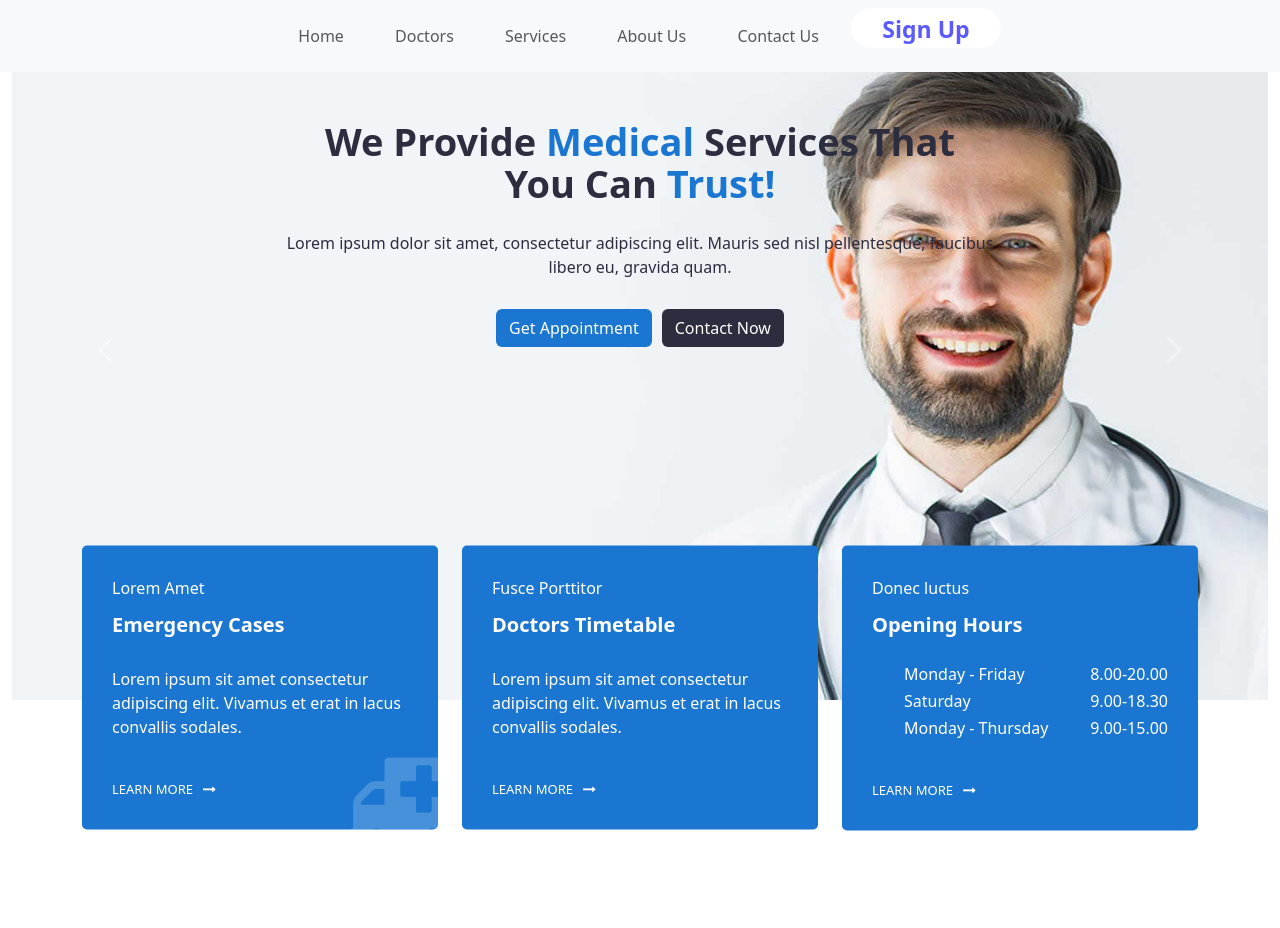
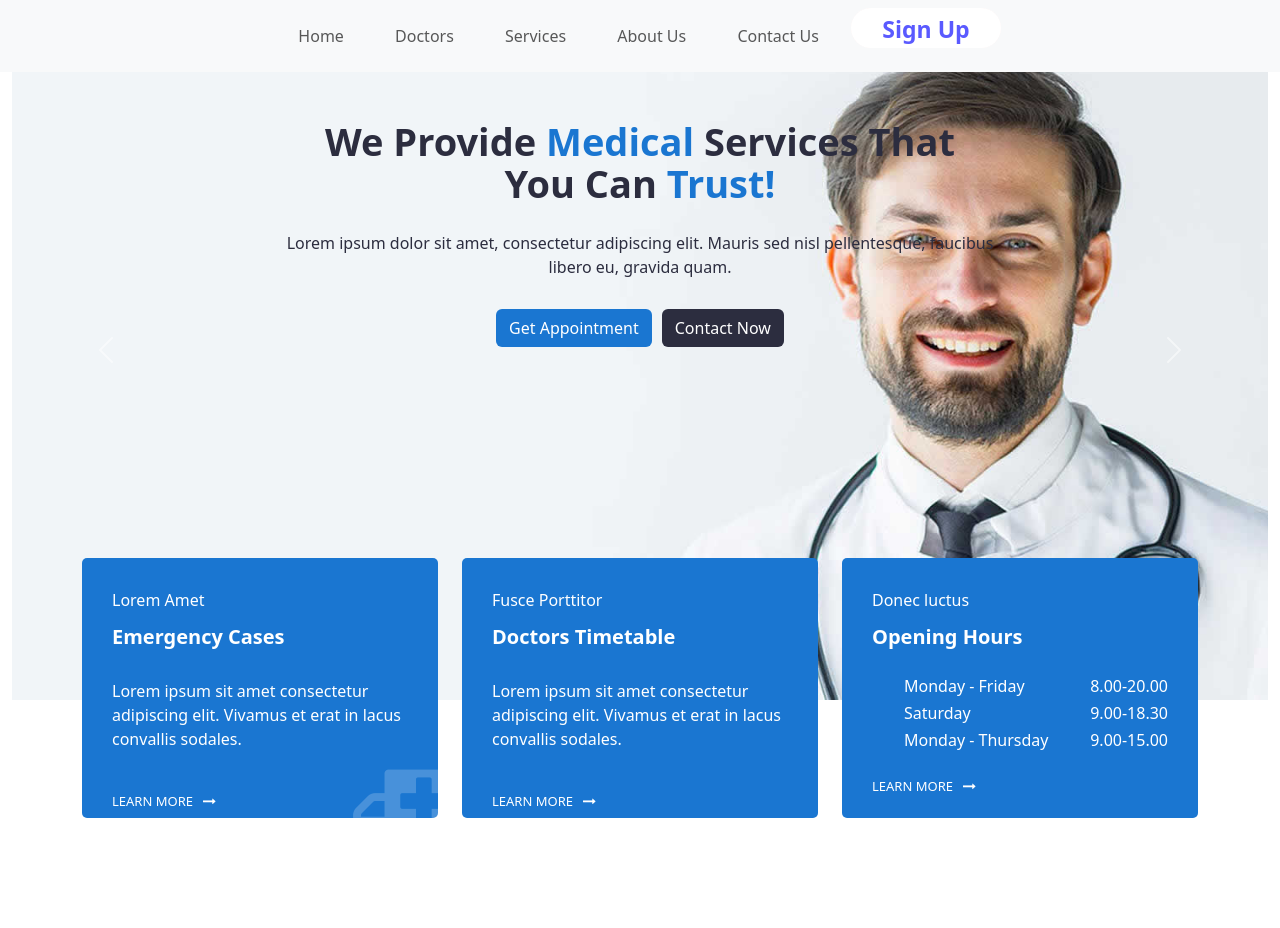
Before and after one commit to mahmoudamr5896/Final_Project_ITI, a React (Create React App) app in the folder my-react-app/: page / in a window 1280 px wide. Shown: the top 928 px of the page. Built offline with nearby package versions, Linux system fonts and the light colour scheme.

Commit message:
last change

```diff
--- a/my-react-app/src/Component/SchuleArea.js
+++ b/my-react-app/src/Component/SchuleArea.js
@@ -3,6 +3,7 @@ import 'bootstrap/dist/css/bootstrap.min.css'; // Import Bootstrap CSS
 import './CSS/style.css'
 import { useState } from 'react';
 import { useEffect } from 'react';
+import { Link } from 'react-router-dom/cjs/react-router-dom.min';
 function ScheduleSection() {
     const [marginTop, setMarginTop] = useState(0);
 
@@ -29,7 +30,7 @@ function ScheduleSection() {
                 <div className="schedule-inner">
                     <div className="row">
                         <div className="col-lg-4 col-md-4 col-12 " >
-                            <div className="single-schedule first mb-3">
+                            <div className="single-schedule first mb-3" style={{height:'260px'}}>
                                 <div className="inner">
                                     <div className="icon">
                                         <i className="fa fa-ambulance"></i>
@@ -44,7 +45,7 @@ function ScheduleSection() {
                             </div>
                         </div>
                         <div className="col-lg-4 col-md-4 col-12" >
-                            <div className="single-schedule middle mb-3">
+                            <div className="single-schedule middle mb-3" style={{height:'260px'}}>
                                 <div className="inner">
                                     <div className="icon">
                                         <i className="icofont-prescription"></i>
@@ -59,7 +60,7 @@ function ScheduleSection() {
                             </div>
                         </div>
                         <div className="col-lg-4 col-md-4 col-12 mb-4" >
-                            <div className="single-schedule last">
+                            <div className="single-schedule last" style={{height:'260px'}}>
                                 <div className="inner">
                                     <div className="icon">
                                         <i className="icofont-ui-clock"></i>
@@ -67,12 +68,12 @@ function ScheduleSection() {
                                     <div className="single-content">
                                         <span>Donec luctus</span>
                                         <h4>Opening Hours</h4>
-                                        <ul className="time-sidual">
+                                        <ul className="time-sidual mb-0">
                                             <li className="day">Monday - Friday <span>8.00-20.00</span></li>
                                             <li className="day">Saturday <span>9.00-18.30</span></li>
                                             <li className="day">Monday - Thursday <span>9.00-15.00</span></li>
                                         </ul>
-                                        <a href="#">LEARN MORE<i className="fa fa-long-arrow-right"></i></a>
+                                        <Link className="">LEARN MORE<i className="fa fa-long-arrow-right"></i></Link>
                                     </div>
                                 </div>
                             </div>
```
